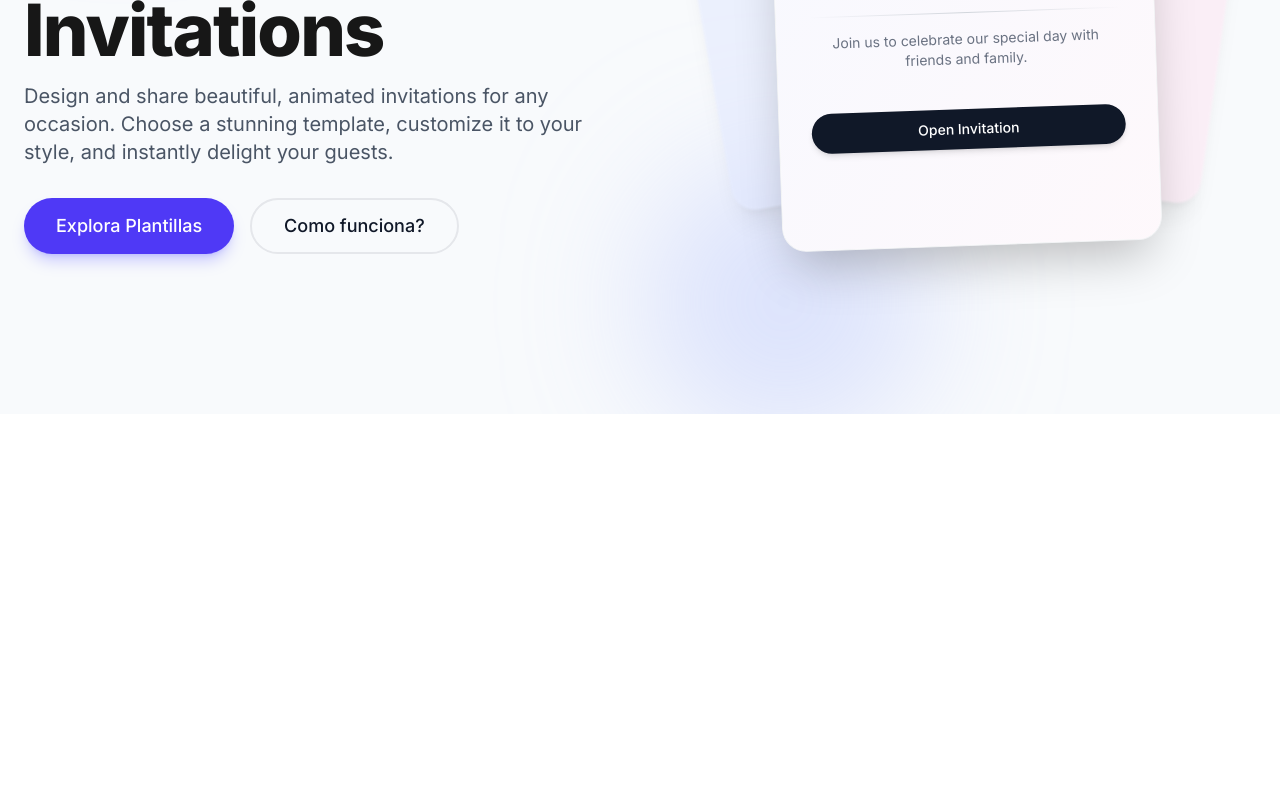
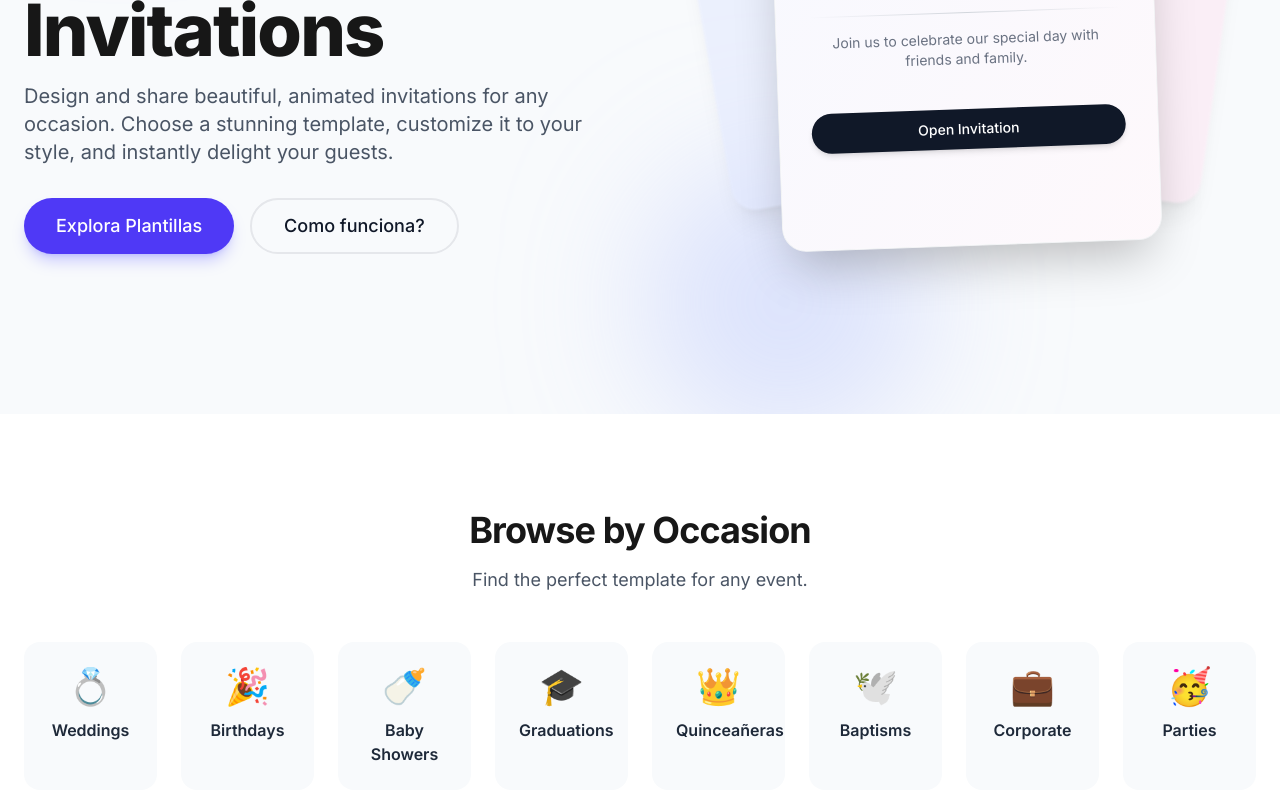
Before and after one commit to Gaby1470/Digital-Invitations, a Next.js app: page / in a window 1280 px wide. Shown: the part 510-1310 px from the top of the page. Before the commit the page ends 924 px from the top, so only its background shows below. Built offline with nearby package versions, Linux system fonts and the light colour scheme; no server answers.

Commit message:
baby shower animals

```diff
--- a/src/app/(main-app)/page.tsx
+++ b/src/app/(main-app)/page.tsx
@@ -1,7 +1,19 @@
 import Link from 'next/link';
 
 export default function Home() {
+  const categories = [
+    { name: 'Weddings', href: '/templates', icon: '💍' },
+    { name: 'Birthdays', href: '/templates', icon: '🎉' },
+    { name: 'Baby Showers', href: '/templates', icon: '🍼' },
+    { name: 'Graduations', href: '/templates', icon: '🎓' },
+    { name: 'Quinceañeras', href: '/templates', icon: '👑' },
+    { name: 'Baptisms', href: '/templates', icon: '🕊️' },
+    { name: 'Corporate', href: '/templates', icon: '💼' },
+    { name: 'Parties', href: '/templates', icon: '🥳' },
+  ];
+
   return (
+    <main>
       <section className="relative w-full py-12 md:py-24 lg:py-32 xl:py-40 overflow-hidden bg-slate-50 dark:bg-gray-950">
         {/* Soft decorative background gradients */}
         <div className="absolute top-0 -left-4 w-72 h-72 bg-purple-300 rounded-full mix-blend-multiply filter blur-3xl opacity-30 dark:opacity-20 dark:bg-purple-900"></div>
@@ -72,5 +84,25 @@ export default function Home() {
           </div>
         </div>
       </section>
+
+      <section className="py-16 md:py-24 bg-white dark:bg-gray-900">
+        <div className="container mx-auto px-4 md:px-6">
+          <div className="text-center mb-12">
+            <h2 className="text-3xl md:text-4xl font-bold tracking-tight">Browse by Occasion</h2>
+            <p className="mt-4 text-lg text-gray-600 dark:text-gray-400">Find the perfect template for any event.</p>
+          </div>
+          <div className="grid grid-cols-2 sm:grid-cols-4 md:grid-cols-4 lg:grid-cols-8 gap-4 md:gap-6">
+            {categories.map((category) => (
+              <Link href={category.href} key={category.name} className="group block text-center p-6 rounded-2xl bg-slate-50 dark:bg-gray-800/50 hover:bg-indigo-50 dark:hover:bg-indigo-900/20 transition-all duration-300 transform hover:-translate-y-1">
+                <div className="text-4xl mb-3">
+                  {category.icon}
+                </div>
+                <p className="font-semibold text-gray-800 dark:text-gray-200">{category.name}</p>
+              </Link>
+            ))}
+          </div>
+        </div>
+      </section>
+    </main>
   );
 }
--- a/src/components/templates/BabyShowerTemplate.tsx
+++ b/src/components/templates/BabyShowerTemplate.tsx
@@ -67,8 +67,14 @@ export const BabyShowerTemplate: React.FC<BabyShowerTemplateProps> = ({
       style={{ backgroundColor: backgroundColor, color: textColor }}
     >
 
-      {/* Safari Animals Sidebar Image */}
-      <div className="absolute top-0 left-0 h-full w-36 md:w-48 lg:w-64 pointer-events-none select-none z-0 [mask-image:linear-gradient(to_bottom,white_80%,transparent)]">
+{/* Safari Animals Sidebar Image */}
+      <div
+        className="absolute top-20 left-0 h-[75vh] w-40 md:w-56 lg:w-72 pointer-events-none select-none z-0"
+        style={{
+          WebkitMaskImage: 'linear-gradient(to bottom, black 50%, transparent 95%)',
+          maskImage: 'linear-gradient(to bottom, black 50%, transparent 95%)'
+        }}
+      >
         <img
           src="https://ykgyfxtzjedgastsuuaj.supabase.co/storage/v1/object/public/invitation-images/public/gender-reveal/animals-babyshower.png"
           alt="Safari Animals"
```
Lines whose indentation alone changed are shown as unchanged.
